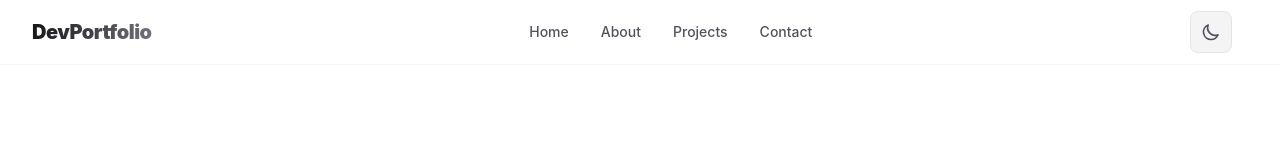
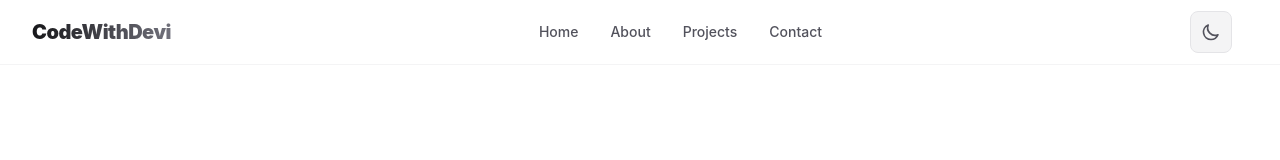
Before and after one commit to JCentic/website-portfolio, a Nuxt app: page / in a window 1280 px wide. Shown: the top 160 px of the page. Built offline with nearby package versions, Linux system fonts and the light colour scheme.

Commit message:
just changed the name from Devportfolio to CodeWithDevi

```diff
--- a/app/components/Navbar.vue
+++ b/app/components/Navbar.vue
@@ -25,7 +25,7 @@ const toggleMenu = () => {
         <!-- Logo -->
         <div class="shrink-0">
           <a href="#" class="nav-logo">
-            DevPortfolio
+            CodeWithDevi
           </a>
         </div>
 
```
